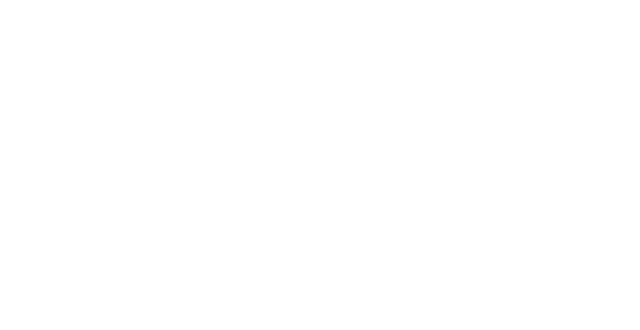
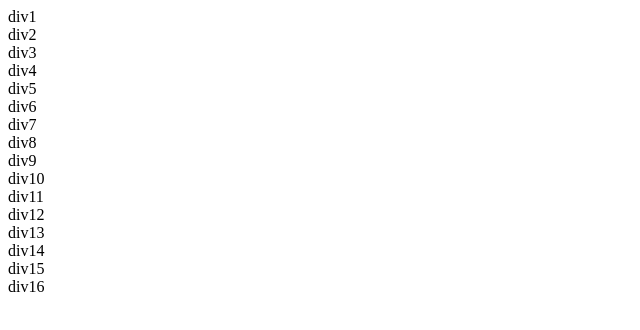
Before and after one commit to James-Earley/etch-a-sketch, a plain HTML site: page index.html in a window 1280 px wide. Shown: the whole page, without its empty margins (0-640 px from the left). Drawn offline with Linux system fonts and the light colour scheme.

Commit message:
sixteen divs loaded via JS

```diff
--- a/index.html
+++ b/index.html
@@ -1,6 +1,7 @@
 <!DOCTYPE html>
 <html lang="en">
 <head>
+    <script type="text/javascript" src="scripts.js"></script>
     <meta charset="UTF-8">
     <meta http-equiv="X-UA-Compatible" content="IE=edge">
     <meta name="viewport" content="width=device-width, initial-scale=1.0">
@@ -8,7 +9,7 @@
 </head>
 
 <body>
-    <div class="flex-container">
+    <div id="flex-box" class="flex-container">
 
     </div>
 </body>
--- a/scripts.js
+++ b/scripts.js
@@ -0,0 +1,10 @@
+document.addEventListener("DOMContentLoaded", function () {
+const flexContainer = document.getElementById("flex-box");
+  for (let i = 1; i <= 16; i++) {
+    const div = document.createElement("div");
+    div.id = "div" + i;
+    div.className = "flex-div";
+    div.textContent = "div" + i;
+    flexContainer.appendChild(div);
+  }
+});
--- a/style.css
+++ b/style.css
@@ -0,0 +1,4 @@
+
+  .flex-box div {
+    border: 5px solid #ffcc5c;
+  }
```
